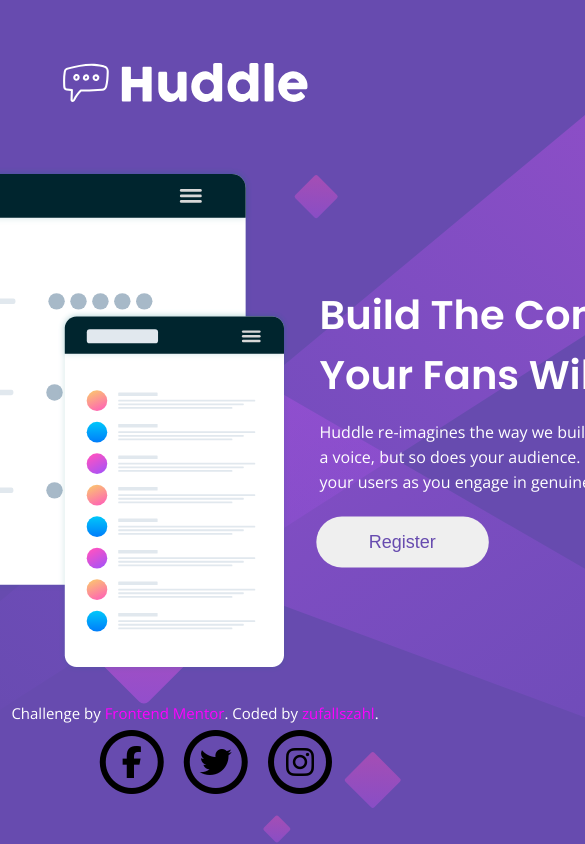
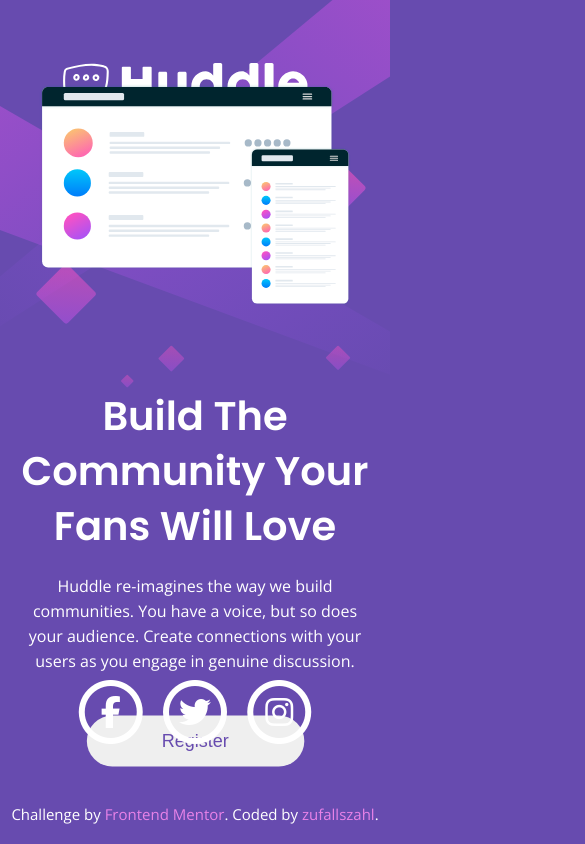
Before and after one commit to Zufallszahl/huddle-landing-page, a plain HTML site: page index.html in a window 390 px wide. Shown: the top 844 px of the page, 585 px wide, since content can reach past the window. Drawn offline with nearby package versions, Linux system fonts and the light colour scheme.

Commit message:
Added mobile support

```diff
--- a/index.html
+++ b/index.html
@@ -19,7 +19,7 @@
     <img src="./images/logo.svg" alt="company logo" class="logo">
     <main>
         <section class="images">
-            <img src="./images/illustration-mockups.svg" alt="design mockups">
+            <img src="./images/illustration-mockups.svg" alt="design mockups" class="mockup">
         </section>
         <section class="text">
             <h1 class="title">
@@ -31,7 +31,6 @@
                 Register
             </button>
         </section>
-    </main>
         <section class="social-media">
             <span class="fa-stack fa-2x icon">
             <i class="far fa-circle fa-stack-2x"></i>
@@ -46,6 +45,7 @@
             <i class="fab fa-instagram fa-stack-1x"></i>
         </span>
         </section>
+    </main>
 </body>
 <footer>
     <p class="attribution ">
--- a/style.css
+++ b/style.css
@@ -26,6 +26,7 @@ body {
     background-image: url(./images/bg-desktop.svg);
     background-repeat: no-repeat;
     background-size: cover;
+    width: 100%;
 }
 
 
@@ -37,6 +38,7 @@ main {
     align-items: center;
     justify-content: center;
     height: 100%;
+    width: 100%;
 }
 
 .text {
@@ -48,6 +50,10 @@ main {
     font-size: 1.6rem;
     margin-top: 1.5rem;
     line-height: 2.5rem;
+}
+
+.title {
+    line-height: 5.5rem;
 }
 
 
@@ -65,6 +71,10 @@ main {
     position: absolute;
     top: 5rem;
     left: 5rem;
+}
+
+.mockup {
+    width: 100%;
 }
 
 
@@ -91,6 +101,7 @@ main {
     position: absolute;
     bottom: 5rem;
     right: 5rem;
+    color: white;
 }
 
 .icon:hover {
@@ -110,14 +121,48 @@ footer {
 
 footer a {
     text-decoration: none;
-    color: magenta;
+    color: var(--magenta);
 }
 
 
 /* MEDIA QUERIES */
 
-@media (max-width: 1200px) {
+@media (max-width: 600px) {
     body {
         background-image: url(./images/bg-mobile.svg);
+        background-size: contain;
+    }
+    main {
+        flex-direction: column;
+        text-align: center;
+    }
+    .social-media {
+        position: absolute;
+        bottom: 0;
+        left: 0;
+        right: 0;
+        margin-bottom: 10rem;
+    }
+    footer {
+        position: absolute;
+        bottom: 0;
+        left: 0;
+        right: 0;
+        margin-bottom: 2rem;
+    }
+    .mockup {
+        scale: 0.8;
+        width: 100%;
+    }
+    .text {
+        width: 100%
+    }
+    .description,
+    .title {
+        margin: 2rem;
+    }
+    .register {
+        margin-left: 0rem;
+        padding: 1rem 5rem;
     }
 }
```
Lines whose indentation alone changed are shown as unchanged.
